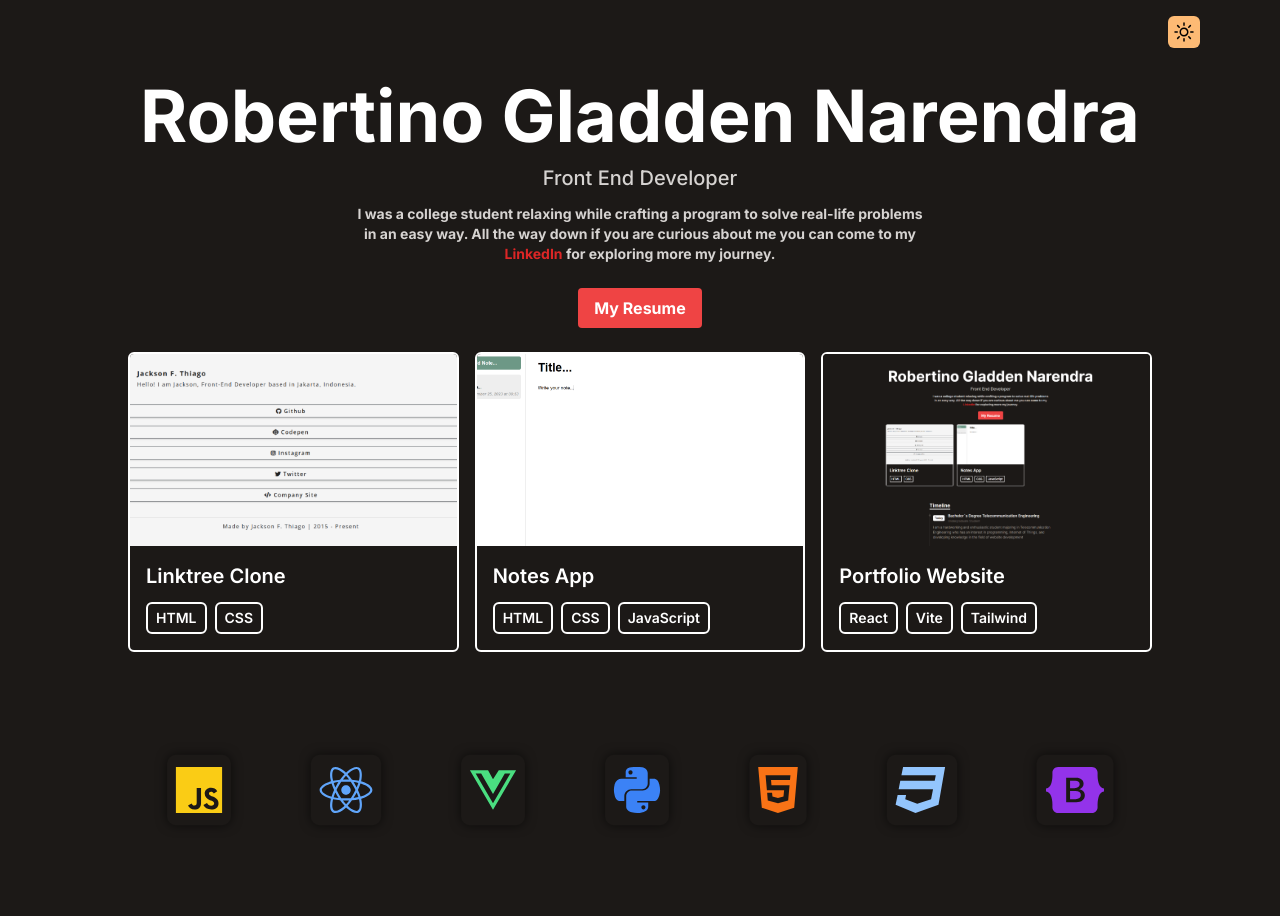
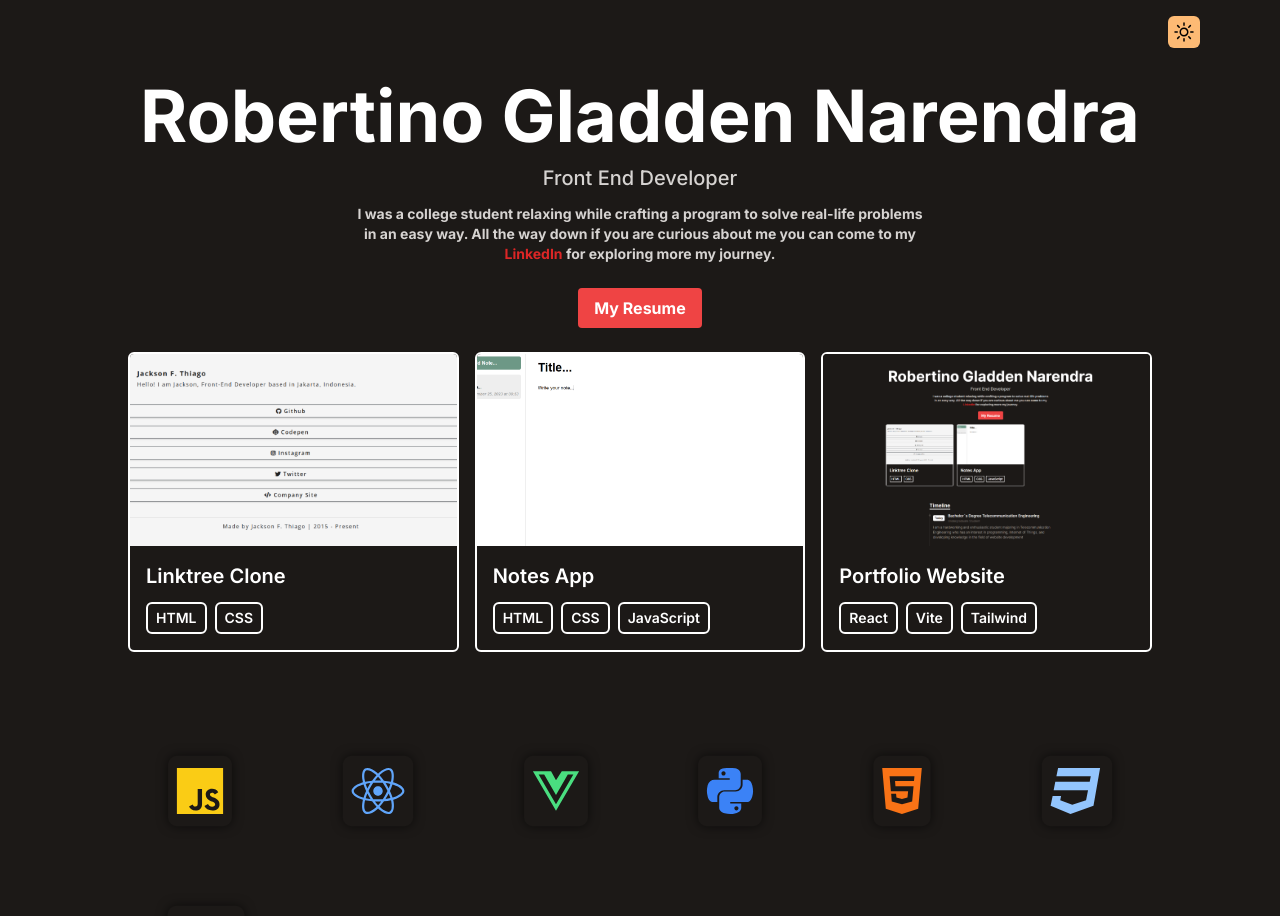
Before and after one commit to RobertinoGladden/portfolio-dev, a React (Vite) app: page / in a window 1280 px wide. Shown: the top 916 px of the page. Built offline with nearby package versions, Linux system fonts and the light colour scheme.

Commit message:
initial commit

```diff
--- a/src/components/Tech.jsx
+++ b/src/components/Tech.jsx
@@ -5,13 +5,13 @@ import { faJs, faReact, faVuejs, faPython, faHtml5, faCss3, faBootstrap } from "
 
 function Tech({ theme }) {
     const iconStyle = {
-        margin: '42px',
+        margin: '43px',
         transition: 'all 0.3s ease',
     };
 
     const iconHover = {
         transform: 'scale(1.1)',
-        boxShadow: theme === 'light' ? '0 0 10px rgba(250, 250, 250, 0.6)' : '0 0 10px rgba(0, 0, 0, 0.6)',
+        boxShadow: theme === 'light' ? '0 0 10px rgba(240, 240, 240, 0.6)' : '0 0 10px rgba(0, 0, 0, 0.6)',
     };
 
     return (
```
